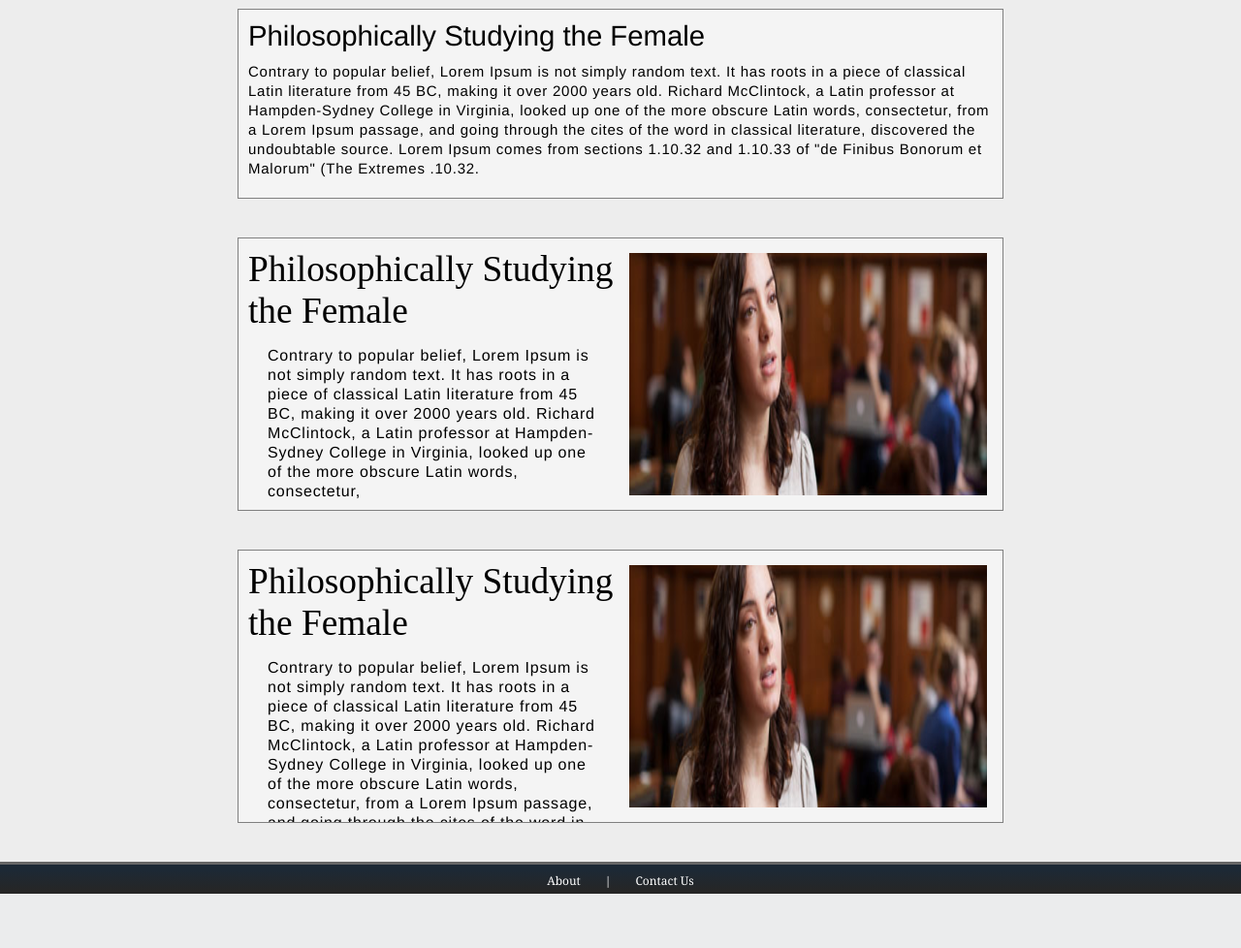
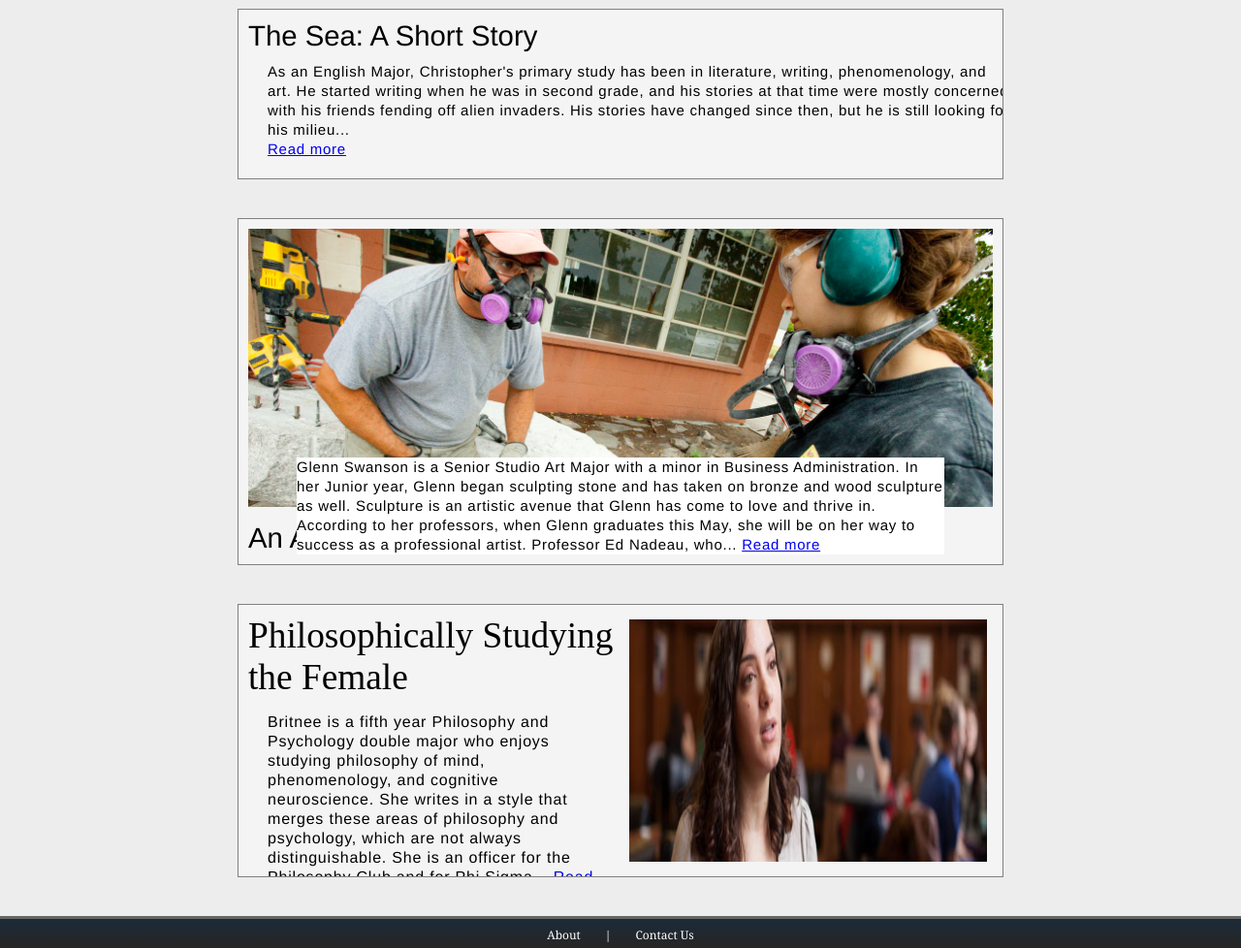
Before and after one commit to nicbuilds1/maine-journal-resdesign, a PHP site: page /mj/ in a window 1280 px wide. Shown: the part 153-1131 px from the top of the page at 97% size. Before the commit the page ends 1075 px from the top, so only its background shows below. Run offline with PHP 8.4, Linux system fonts and the light colour scheme; some libraries are stand-ins or nearby versions.

Commit message:
Changed content box css and put in real articles

```diff
--- a/containers/header.php
+++ b/containers/header.php
@@ -39,7 +39,7 @@
 			</div>
 
 			<!-- LOAD OUR MAINE JOURNAL LOGO -->
-			<div onclick="window.location = '';"><img
+			<div onclick="window.location = '/mjproject/';"><img
 				id="maine_journal_logo" class="maine_journal_logo"
 				src="/mjproject/images/MaineJournal-Logo_white.png" />
 			</div>
--- a/css/header.css
+++ b/css/header.css
@@ -1,5 +1,13 @@
 /* HEADER.CSS CLASS FOR THE HEADER WHICH APPEARS ON EVERY PAGE */
 
+
+.ellipsis {
+    white-space: nowrap;
+    overflow: hidden;
+    text-overflow: ellipsis;
+    -o-text-overflow: ellipsis;
+    -moz-binding: url('http://seancannon.com/_test/ellipsis.xml#ellipsis');
+}
 /* FULL SIZE HEADER */
 .header {
 	background: -webkit-linear-gradient(#1D2935 40%, #262626 40%); /* For Safari */
--- a/css/main.css
+++ b/css/main.css
@@ -76,7 +76,6 @@ html, body {
 	text-decoration: none;
 	text-align: center;
 	max-width: 100%;
-	margin-bottom: 15px;
 	color: black;
 	font-size: 22pt;
 	font-family: 'Helvetica';
@@ -91,9 +90,7 @@ html, body {
 }
 /* THE CSS FOR THE DESCRIPTION OF EVERY ARTICLE */
 .imageArticleBlock .articleDescription {
-	text-align: left;
-	float: left;
-	width: 100%;
+	float: right;
 	color: black;
 	background-color: white;
 	font-family: 'Helvetica';
@@ -101,8 +98,8 @@ html, body {
 	letter-spacing: .05em;
 	font-size: 15px;
 	margin-top: -100px;
-	margin-left 500px;
 	margin-right: 50px;
+	margin-left: 50px;
 }
 
 .textArticleBlock {
@@ -144,6 +141,7 @@ html, body {
 	line-height: 20px;
 	letter-spacing: .05em;
 	font-size: 15px;
+	margin-left: 20px;
 }
 /* THE BOX USED BY THE RECOMMEND AND SUBMIT PAGE */
 .box {
--- a/index.php
+++ b/index.php
@@ -1,6 +1,13 @@
 <html>
 	<header>
 		<?php include 'containers/header.php'
+
+
+
+
+
+
+
 		?>
 		<link rel="stylesheet" type="text/css" href="css/main.css" media="screen" />
 		<link rel="stylesheet" type="text/css" href="css/home.css" media="screen" />
@@ -19,26 +26,41 @@
 		<br />
 		<br />
 		<!-- MAIN CONTENT ARTICLES -->
-		<div class="textArticleBlock">
+		<div id="burns" class="textArticleBlock">
 			<!-- DILORENZO ARTICLE -->
 			<!-- ARTICLE TITLE -->
-			<a class = "titleBlock" href="articles/dilorenzo">Philosophically
-			Studying the Female</a>
+			<a class = "titleBlock" href="articles/dilorenzo">The Sea: A Short Story</a>
 			<!-- ARTICLE DESCRIPTION -->
 			<div class="articleDescription">
-				Contrary to popular belief, Lorem Ipsum is not simply random text.
-				It has roots in a piece of classical Latin literature from 45 BC,
-				making it over 2000 years old. Richard McClintock,
-				a Latin professor at Hampden-Sydney College in Virginia,
-				looked up one of the more obscure Latin words, consectetur,
-				from a Lorem Ipsum passage, and going through the cites of the word in classical literature,
-				discovered the undoubtable source. Lorem Ipsum comes from sections
-				1.10.32 and 1.10.33 of "de Finibus Bonorum et Malorum" (The Extremes .10.32.
+				As an English Major, Christopher's primary study has been in literature, writing,
+				phenomenology, and art. He started writing when he was in second grade,
+				and his stories at that time were mostly concerned with his friends fending off alien invaders.
+				His stories have changed since then, but he is still looking for his milieu...
+				<br />
+				<a href ="articles/burns/">Read more</a>
 			</div>
 			<!-- END OF DILORENZO ARTICLE -->
 		</div>
 
-		<div class="standardArticleBlock">
+		<div id="swanson" class="imageArticleBlock">
+			<!-- DILORENZO ARTICLE -->
+			<!-- ARTICLE TEASER IMAGE -->
+			<a href="articles/dilorenzo"> <img class="imageBlock" src="articles/swanson/SwansonBanner_1.jpg" /> </a>
+			<!-- ARTICLE TITLE -->
+			<a class = "titleBlock" href="articles/dilorenzo">An Artist's Process</a>
+			<!-- ARTICLE DESCRIPTION -->
+			<div class="articleDescription">
+				Glenn Swanson is a Senior Studio Art Major with a minor in Business Administration.
+				In her Junior year, Glenn began sculpting stone and has taken on bronze and wood sculpture as well.
+				Sculpture is an artistic avenue that Glenn has come to love and thrive in.
+				According to her professors, when Glenn graduates this May,
+				she will be on her way to success as a professional artist. Professor Ed Nadeau, who...
+				<a href ="articles/swanson/">Read more</a>
+			</div>
+			<!-- END OF DILORENZO ARTICLE -->
+		</div>
+
+		<div id="dilorenzo" class="standardArticleBlock">
 			<!-- DILORENZO ARTICLE -->
 			<!-- ARTICLE TEASER IMAGE -->
 			<a href="articles/dilorenzo"> <img class="imageBlock" src="articles/dilorenzo/dilorenzo_teaser.jpg" /> </a>
@@ -49,34 +71,11 @@
 
 			<!-- ARTICLE DESCRIPTION -->
 			<div class="articleDescription">
-				Contrary to popular belief, Lorem Ipsum is not simply random text.
-				It has roots in a piece of classical Latin literature from 45 BC,
-				making it over 2000 years old. Richard McClintock,
-				a Latin professor at Hampden-Sydney College in Virginia,
-				looked up one of the more obscure Latin words, consectetur,
-			</div>
-			<!-- END OF DILORENZO ARTICLE -->
-		</div>
-
-		<div class="standardArticleBlock">
-			<!-- DILORENZO ARTICLE -->
-			<!-- ARTICLE TEASER IMAGE -->
-			<a href="articles/dilorenzo"> <img class="imageBlock" src="articles/dilorenzo/dilorenzo_teaser.jpg" /> </a>
-
-			<!-- ARTICLE TITLE -->
-			<a class = "titleBlock" href="articles/dilorenzo">Philosophically
-			Studying the Female</a>
-
-			<!-- ARTICLE DESCRIPTION -->
-			<div class="articleDescription">
-				Contrary to popular belief, Lorem Ipsum is not simply random text.
-				It has roots in a piece of classical Latin literature from 45 BC,
-				making it over 2000 years old. Richard McClintock,
-				a Latin professor at Hampden-Sydney College in Virginia,
-				looked up one of the more obscure Latin words, consectetur,
-				from a Lorem Ipsum passage, and going through the cites of the word in classical literature,
-				discovered the undoubtable source. Lorem Ipsum comes from sections
-				1.10.32 and 1.10.33 of "de Finibus Bonorum et Malorum" (The Extremes .10.32.
+				Britnee is a fifth year Philosophy and Psychology double major who enjoys studying philosophy of mind,
+				phenomenology, and cognitive neuroscience.
+				She writes in a style that merges these areas of philosophy and psychology, which are not always distinguishable.
+				She is an officer for the Philosophy Club and for Phi Sigma...
+				<a href ="articles/dilorenzo/">Read more</a>
 			</div>
 			<!-- END OF DILORENZO ARTICLE -->
 		</div>
```
Also changed, not shown: css/custom.css (deleted, +0 -22 lines), css/home.css (deleted, +0 -110 lines), search/index.php (added, +122 -0 lines), articles/swanson/SwansonBanner_1.jpg (added).
